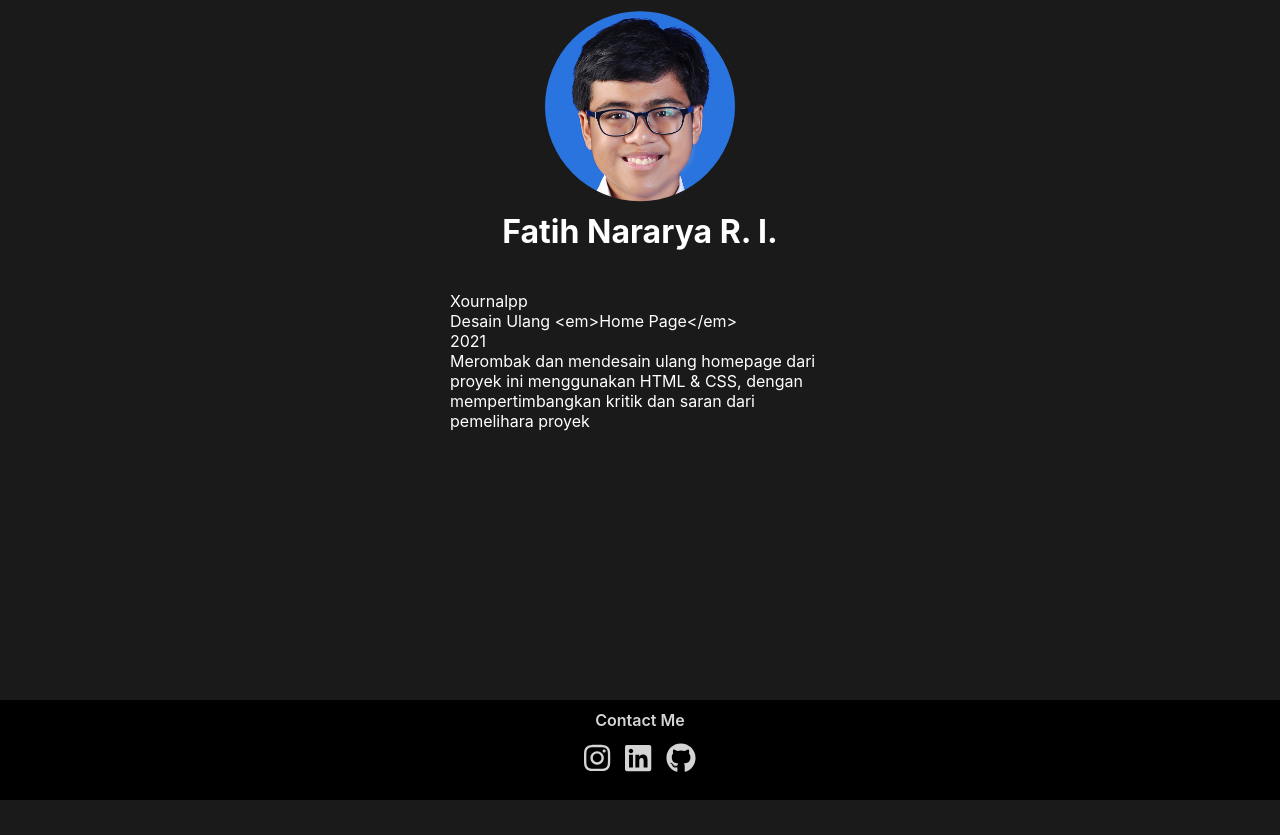
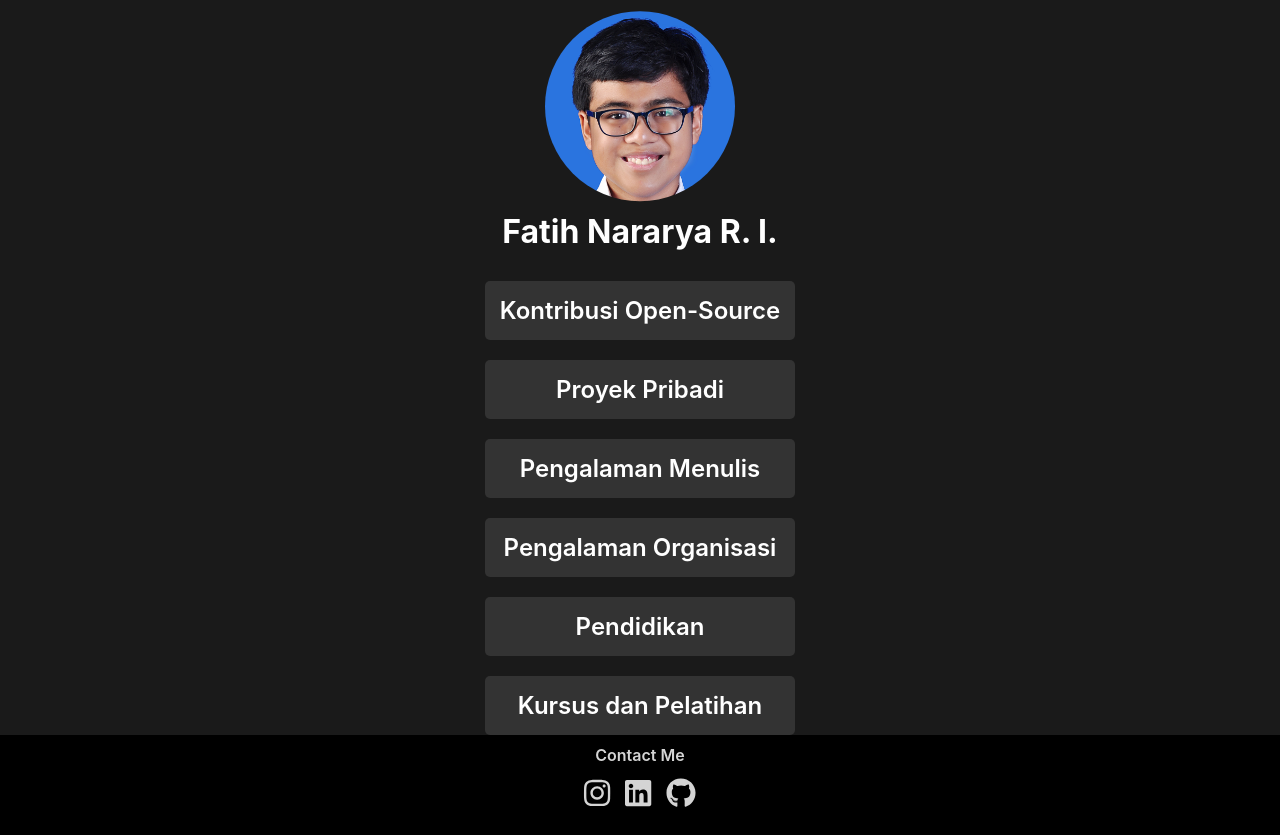
Before and after one commit to Fatih20/FatihNRI, a React (Create React App) app: page / in a window 1280 px wide. Before the commit the page ends 800 px from the top, so only its background shows below. Built offline with nearby package versions, Linux system fonts and the light colour scheme.

Commit message:
Prototype card

```diff
--- a/src/components/body/body.js
+++ b/src/components/body/body.js
@@ -16,7 +16,7 @@ const Main = styled.div`
 `;
 
 export default function Body (){
-    const[choiceDisplayed, setChoiceDisplayed] = useState("Kontribusi Open-Source");
+    const[choiceDisplayed, setChoiceDisplayed] = useState("selection");
 
     function handleChoiceClick(newChoiceDisplayed) {
         if (newChoiceDisplayed !== choiceDisplayed){
--- a/src/components/body/content.js
+++ b/src/components/body/content.js
@@ -24,25 +24,40 @@ const Option = styled(VanillaButton)`
 `;
 
 const Event = styled.div`
-    border-radius: 3px;
+    background-color: #333333;
+    border-radius: 10px;
     box-sizing: border-box;
     display: flex;
     flex-direction: column;
+    gap: 1px;
     padding: 10px;
     width: 400px;
 
 `;
 
+const Title = styled.h2`
+    font-size: 18px;
+`;
+
+const Subtitle = styled.p`
+    font-weight: 500;
+`;
+
 export default function Content ({choiceDisplayed, handleChoiceClick}){
 
     function cardMaker ({title, subtitle, timeStart, timeEnd, summary, relevantLink }) {
+        const parser = new DOMParser();
+        const correctedSubtitle = parser.parseFromString(subtitle, 'text/html').body.innerHTML;
+        console.log(parser.parseFromString(subtitle, 'text/html').body);
+
+        const time = timeEnd === null ? `(${timeStart})` : `(${timeStart} — ${timeEnd})`
+
         return (
             <Event>
-                <p>{title}</p>
-                <p>{subtitle}</p>
-                <p>{timeStart}</p>
-                <p>{timeEnd}</p>
-                <p>{summary}</p>
+                <Title>{title}</Title>
+                <Subtitle dangerouslySetInnerHTML={{ __html: subtitle }}/>
+                <Subtitle>{time}</Subtitle>
+                <p dangerouslySetInnerHTML={{ __html: summary }} />
             </Event>
         )
     }
@@ -64,6 +79,7 @@ export default function Content ({choiceDisplayed, handleChoiceClick}){
     } else {
         return (
             <Main>
+
                 {options.filter(option => option["name"] === choiceDisplayed)[0]["content"].map((event) => cardMaker(event))}
             </Main>
         )
```
